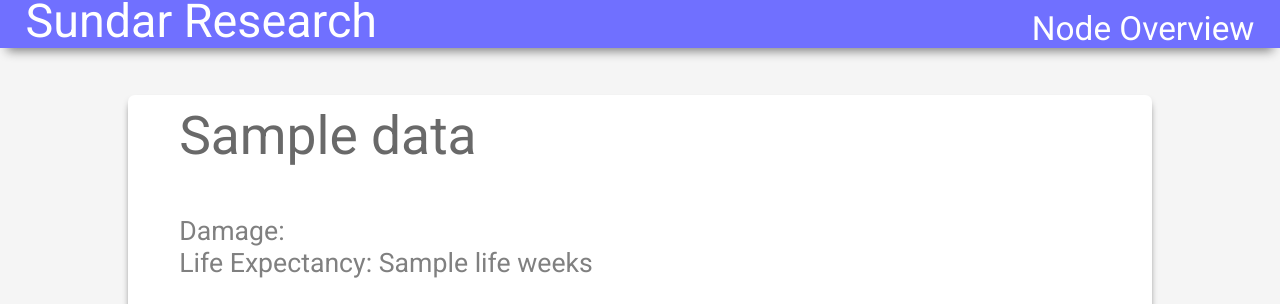
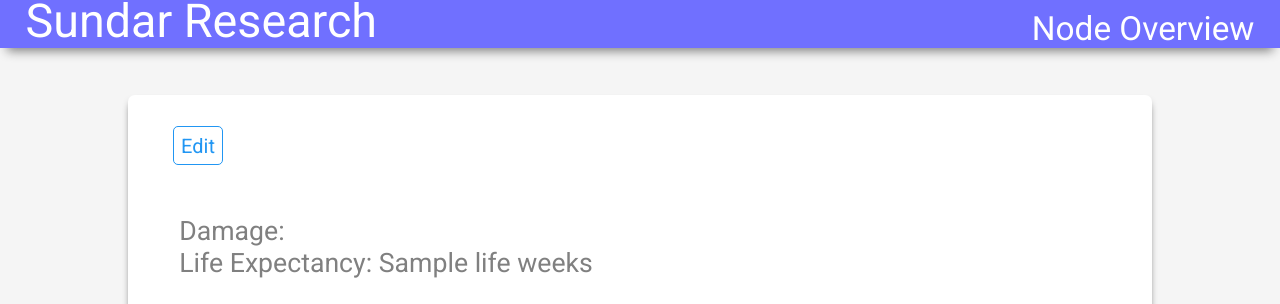
Before and after one commit to jackkolb/sundar, a Flask app: template src/www/node/templates/index.html in a window 1280 px wide. Shown: the top 304 px of the page. Run offline with Flask 2, Linux system fonts and the light colour scheme; the template is opened without the code that fills it: most values are stand-ins (such as "Sample title", 1, 10 or a date in 2020).

Commit message:
added changing name via website, UNTESTED

```diff
--- a/src/www/node/static/css/buttons.css
+++ b/src/www/node/static/css/buttons.css
@@ -21,6 +21,16 @@
     padding: 5pt 5pt;
 }
 
+.edit {
+    background-color: transparent;
+    border: 1pt solid #2196F3;
+    color: #2196F3;
+    border-radius: 5px;
+    margin: 2%;
+    font-size: 15pt;
+    padding: 5pt 5pt;
+}
+
 .action-left {
     margin-left: 5%;
 }
--- a/src/www/node/static/css/numberbox.css
+++ b/src/www/node/static/css/numberbox.css
@@ -16,3 +16,19 @@
     box-shadow: none;
     outline: none;
 }
+
+.node-name-entry {
+    border: 0 solid green;
+
+    font-size: 40pt;
+    color: dimgrey;
+    padding: 1% 0%;
+
+    flex-shrink: 0;
+}
+
+.node-name-entry:focus {
+    border: 2px solid transparent;
+    box-shadow: none;
+    outline: none;
+}
--- a/src/www/node/static/js/information.js
+++ b/src/www/node/static/js/information.js
@@ -65,6 +65,12 @@ function generatePlot(name, x_data, y_data) {
 
     var ctx = canvas.getContext('2d');
     window.myLine = new Chart(ctx, config);
+}
+
+function setName() {
+    value = document.getElementById("name-entry").value;
+    console.log("set name to " + value)
+    sendUpdate("name", value)
 }
 
 function setActive() {
--- a/src/www/node/templates/index.html
+++ b/src/www/node/templates/index.html
@@ -31,9 +31,18 @@
         <div class="content" id="content">
             <div class="node-overview" id="node">
                 <div class="node-header">
-                    <div class="node-name" id="nodeName">
-                        {{ data["name"] }}
+                    <div style="display: flex; align-items: center; flex-wrap: nowrap; padding: 0% 3%" onmouseenter="showEditButton()" onmouseleave="hideEditButton()">
+                        <div class="edit" id="editButton">
+                            Edit
+                        </div>
+                        <input id="name-entry" type="text" class="node-name-entry" onchange="setName();" />
+                        <!--<div class="node-name" id="nodeName" style="flex-shrink: 0;">
+                            {{ data["name"] }}
+                        </div>
+
+                        -->
                     </div>
+                    <div id="empty" style="flex:1"></div>
                     <div class="node-circle" id="nodeCircle">
                     </div>
                 </div>
@@ -120,12 +129,16 @@
 
                 <!-- Button line along the bottom -->
                 <div class="buttons">
+                    <!-- Flash the LED (currently there is no LED) -->
+                    <!--
                     <button class="action" onclick="flashLEDs()">
                         <div class="text">
                             Flash LEDs
                         </div>
                     </button>
+                    -->
 
+                    <!-- Reset the node (delete data) -->
                     <button class="action" onclick="resetNode()">
                         <div class="text">
                             Reset Node
@@ -187,5 +200,16 @@
         document.getElementById("duration-entry").value = {{ data["duration"] }};
         document.getElementById("rate-entry").value = {{ data["rate"] }};
         document.getElementById("delay-entry").value = {{ data["delay"] }};
+
+        function showEditButton() {
+            document.getElementById("editButton").style.visibility = "display";
+        }
+
+        function hideEditButton() {
+            document.getElementById("editButton").style.visibility = "hidden";
+        }
+
+        document.getElementById("editButton").style.visibility = "hidden";
+
     </script>
 </html>
```
Also changed, not shown: src/www/node/templates/test.html (deleted, +0 -78 lines).
